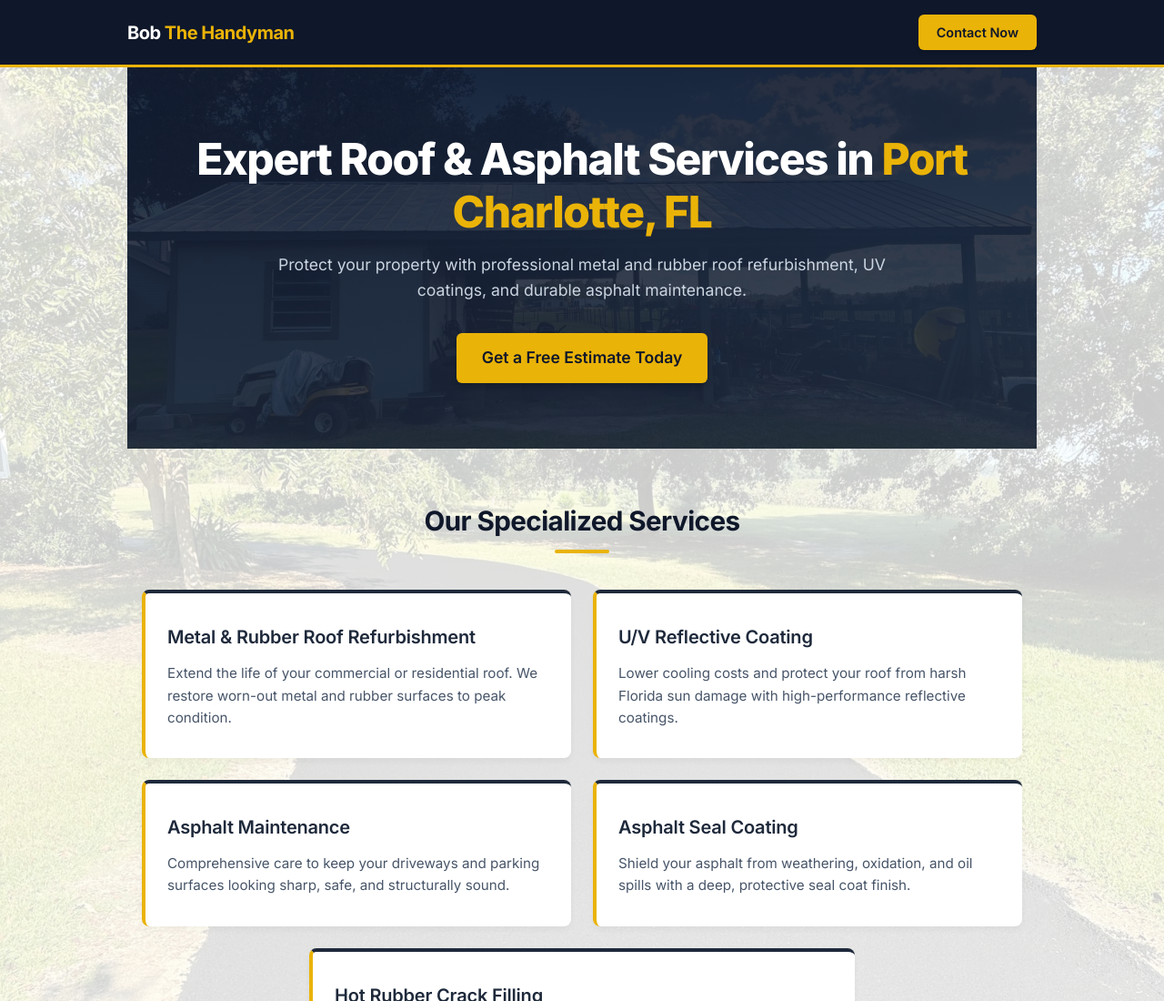
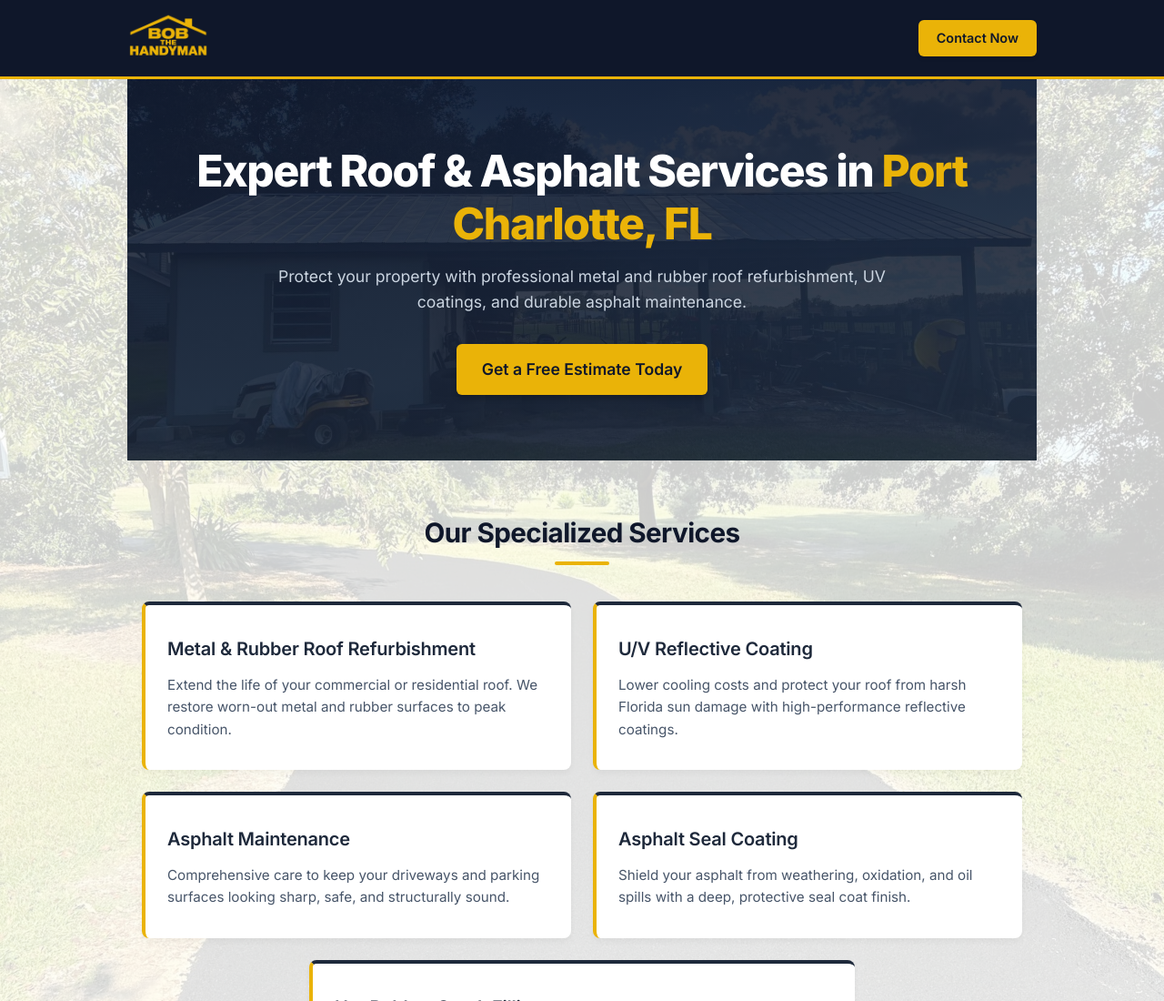
Before and after one commit to bradshawworks/bobthehandyman, a plain HTML site: page index.html in a window 1280 px wide. Shown: the top 1100 px of the page at 91% size. Drawn offline with Linux system fonts and the light colour scheme.

```diff
--- a/index.html
+++ b/index.html
@@ -5,6 +5,10 @@
     <meta name="viewport" content="width=device-width, initial-scale=1.0">
     <title>Bob The Handyman</title>
     <meta name="description" content="Specialized roof refurbishment, asphalt seal coating, and crack filling in Port Charlotte, Florida. Call or text Bob today at 941-769-2755 for a free estimate.">
+
+    <!-- Browser Tab Icon (Favicon) - Place your tiny logo at media/favicon.png -->
+    <link rel="icon" type="image/png" href="media/favicon.png">
+    <link rel="apple-touch-icon" href="media/favicon.png">
 
     <!-- Google Fonts: Inter -->
     <link rel="preconnect" href="https://fonts.googleapis.com">
@@ -17,7 +21,7 @@
       "@context": "https://schema.org",
       "@type": "HomeAndConstructionBusiness",
       "name": "Bob The Handyman",
-      "image": "",
+      "image": "media/BobLogo.png",
       "telephone": "941-769-2755",
       "email": "thehandymanbob054@gmail.com",
       "address": {
@@ -74,7 +78,7 @@
         header {
             background: var(--charcoal-dark);
             color: #fff;
-            padding: 1rem 1.5rem;
+            padding: 0.75rem 1.5rem;
             position: sticky;
             top: 0;
             z-index: 1000;
@@ -89,12 +93,14 @@
             margin: 0 auto;
         }
         .logo {
-            font-size: 1.25rem;
-            font-weight: 700;
-            letter-spacing: -0.025em;
+            display: flex;
+            align-items: center;
+            text-decoration: none;
         }
-        .logo span {
-            color: var(--yellow-accent);
+        .logo img {
+            max-height: 52px;
+            width: auto;
+            display: block;
         }
         .contact-btn-header {
             background: var(--yellow-accent);
@@ -460,6 +466,9 @@
 
         /* Desktop Media Query */
         @media (min-width: 768px) {
+            .logo img {
+                max-height: 60px;
+            }
             .hero h1 {
                 font-size: 3rem;
             }
@@ -488,7 +497,9 @@
     <!-- Header with Left-Aligned Logo & Right-Aligned Contact Button -->
     <header>
         <div class="header-container">
-            <div class="logo">Bob <span>The Handyman</span></div>
+            <a href="#" class="logo">
+                <img src="media/BobLogo.png" alt="Bob The Handyman">
+            </a>
             <a href="#contact" class="contact-btn-header">Contact Now</a>
         </div>
     </header>
```
